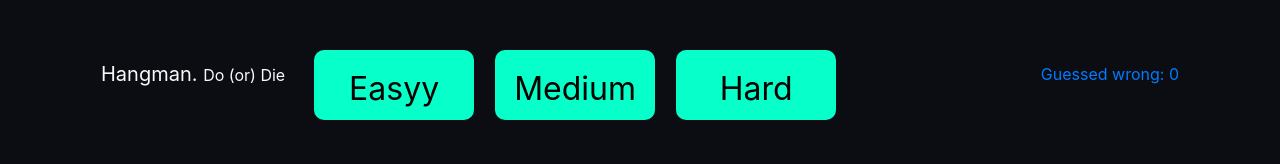
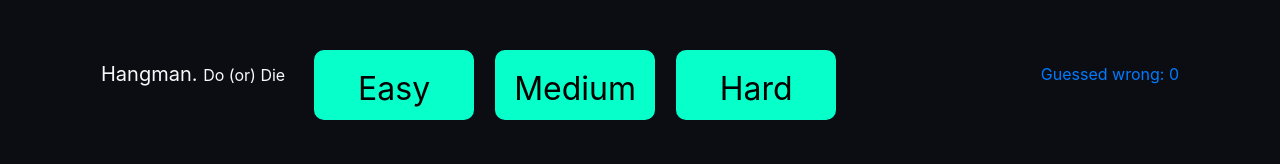
Before and after one commit to vetrivelcsamy/reactjs-hangman, a React (Create React App) app: page / in a window 1280 px wide. Shown: the top 164 px of the page. Built offline with nearby package versions, Linux system fonts and the light colour scheme.

Commit message:
test1
test1

```diff
--- a/src/components/Hangman.js
+++ b/src/components/Hangman.js
@@ -137,7 +137,7 @@ class Hangman extends Component {
           <p className="text-center">
           <br/>
             <button className="Hangman-reset" onClick={this.Choose_level}>
-              Easyy
+              Easy
             </button>
             <button className="Hangman-reset" onClick={this.Choose_level}>
               Medium
```
